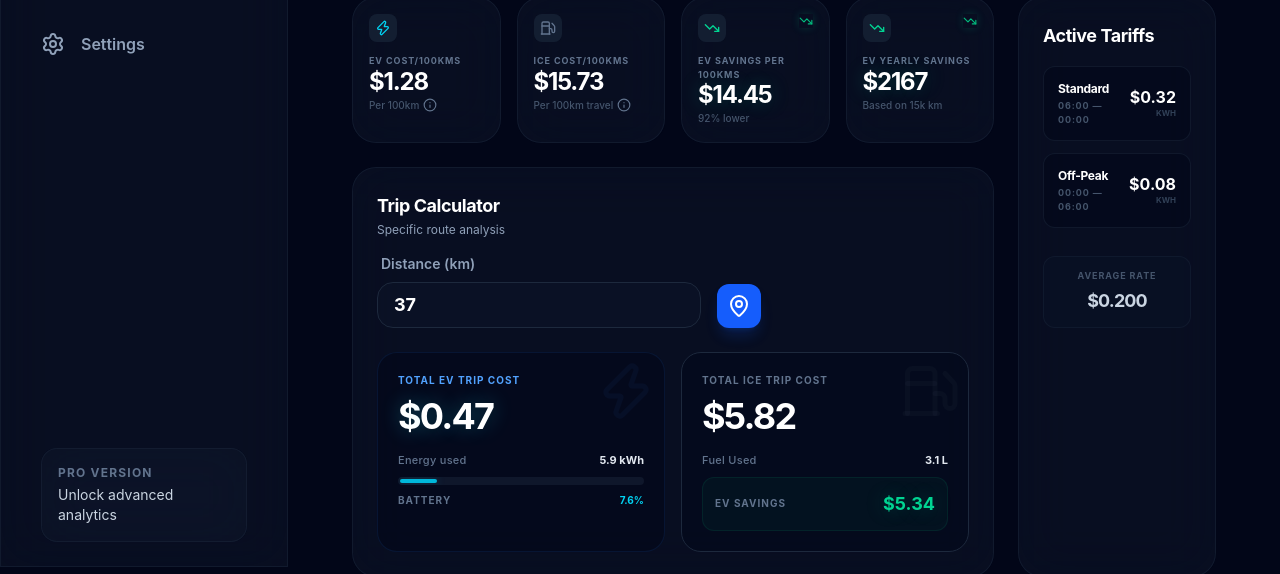
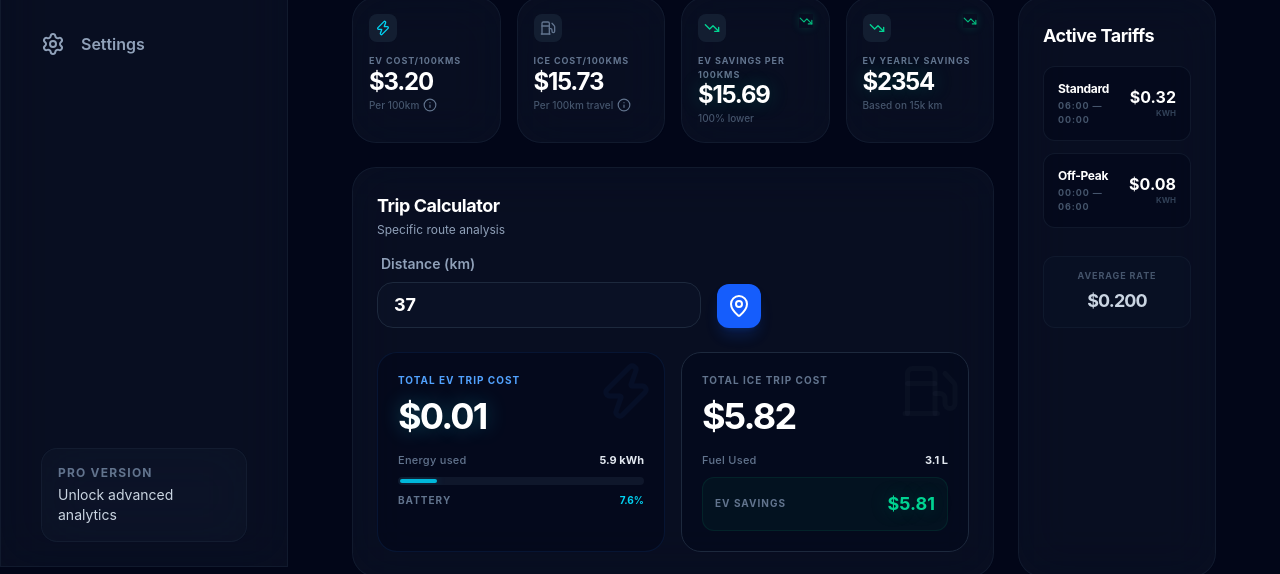
Before and after one commit to CraigInBrisbane/energycalculator, a React (Vite) app in the folder Frontend/: page /energycalculator/dashboard in a window 1280 px wide. Shown: the part 233-807 px from the top of the page. Built offline with nearby package versions, Linux system fonts and the light colour scheme.

Commit message:
Fix duplicate EV cost calculation and restore dashboard functionality

```diff
--- a/Frontend/src/features/dashboard/DashboardPage.tsx
+++ b/Frontend/src/features/dashboard/DashboardPage.tsx
@@ -3,41 +3,27 @@ import { useAppStore } from '../../store/useAppStore';
 import { Card } from '../../components/Card';
 import { Input } from '../../components/Input';
 import { Tooltip } from '../../components/Tooltip';
-import { calculateICEComparison, getOptimizedSchedule, calculatePower } from '../../services/calculationService';
+import { calculateICEComparison } from '../../services/calculationService';
 import type { LucideIcon } from 'lucide-react';
 import { clsx } from 'clsx';
 import { Fuel, Zap, TrendingDown, MapPin, Gauge } from 'lucide-react';
 
 export const DashboardPage = () => {
-  const { car, charger, iceComparison, tariffs } = useAppStore();
+  const { car, iceComparison, tariffs } = useAppStore();
   const [tripDistance, setTripDistance] = useState(37);
 
-  const avgElectricityRate = tariffs.reduce((sum, t) => sum + t.rate, 0) / tariffs.length;
+  const avgElectricityRate = useMemo(() => {
+    return tariffs.reduce((sum, t) => sum + t.rate, 0) / tariffs.length;
+  }, [tariffs]);
 
-  const evCostPer100km = useMemo(() => {
-    // Calculate cost to add the energy needed for 100km
-    const kwhNeeded = car.avgUsage; // 100km / 100 * usage
-    const powerKW = calculatePower(charger);
-    const targetTime = new Date();
-    targetTime.setHours(targetTime.getHours() + 24); // Look ahead 24h
+  const evCostPer100km = (car.avgUsage / 100) * 100 * avgElectricityRate;
 
-    const schedule = getOptimizedSchedule(kwhNeeded, powerKW, tariffs, targetTime, car, new Date());
-    const totalCost = schedule.reduce((sum, s) => sum + s.cost, 0);
-    const totalKWh = schedule.reduce((sum, s) => sum + s.kWhCharged, 0);
-
-    return {
-      costPer100km: totalCost,
-      avgCostPerKWh: totalKWh > 0 ? totalCost / totalKWh : 0
-    };
-  }, [car, charger, tariffs]);
-
-  const tripStats = calculateICEComparison(tripDistance, iceComparison, car, evCostPer100km.avgCostPerKWh);
+  const tripStats = calculateICEComparison(tripDistance, iceComparison, car, avgElectricityRate / 100);
   const tripKWh = (tripDistance / 100) * car.avgUsage;
   const tripLitres = (tripDistance / 100) * iceComparison.avgL100km;
   const tripBatteryPct = (tripKWh / car.batterySize) * 100;
-  const comparison100km = calculateICEComparison(100, iceComparison, car, evCostPer100km.avgCostPerKWh);
-  const comparisonYearly = calculateICEComparison(15000, iceComparison, car, evCostPer100km.avgCostPerKWh);
-
+  const comparison100km = calculateICEComparison(100, iceComparison, car, avgElectricityRate / 100);
+  const comparisonYearly = calculateICEComparison(15000, iceComparison, car, avgElectricityRate / 100);
 
   return (
     <div className="flex flex-col gap-6 max-w-[1600px] mx-auto">
@@ -102,15 +88,15 @@ export const DashboardPage = () => {
           <div className="grid grid-cols-2 lg:grid-cols-4 gap-4">
             <StatCard
               title="EV cost/100kms"
-              value={`$${evCostPer100km.costPer100km.toFixed(2)}`}
+              value={`$${evCostPer100km.toFixed(2)}`}
               icon={Zap}
               accentClass="text-cyan-400"
               description={
                 <div className="flex items-center">
                   <span>Per 100km</span>
                   <Tooltip
-                    description="Calculated using your optimized charging schedule for the energy required to drive 100km."
-                    formula={`Formula: (Usage / 100) * AvgCostPerKWh. Avg: $${evCostPer100km.avgCostPerKWh.toFixed(3)}/kWh.`}
+                    description="Estimated cost based on the simple average of all your configured tariff rates."
+                    formula={`Formula: AvgUsage * AvgTariffRate ($${avgElectricityRate.toFixed(3)}/kWh).`}
                   />
                 </div>
               }
@@ -131,7 +117,6 @@ export const DashboardPage = () => {
                 </div>
               }
             />
-
 
             <StatCard
               title="EV Savings per 100kms"
@@ -256,8 +241,8 @@ const StatCard = ({ title, value, icon: Icon, accentClass, description, highligh
     </div>
     <p className="text-[9px] font-bold text-slate-500 uppercase tracking-widest mb-0.5">{title}</p>
     <p className={clsx("text-2xl font-bold tracking-tighter text-white leading-none", highlight && "glow-emerald")}>{value}</p>
-    <div className="text-[10px] text-slate-600 font-medium mt-1 whitespace-nowrap overflow-hidden text-ellipsis">
+    <p className="text-[10px] text-slate-600 font-medium mt-1 whitespace-nowrap overflow-hidden text-ellipsis">
       {description}
-    </div>
+    </p>
   </Card>
 );
```
